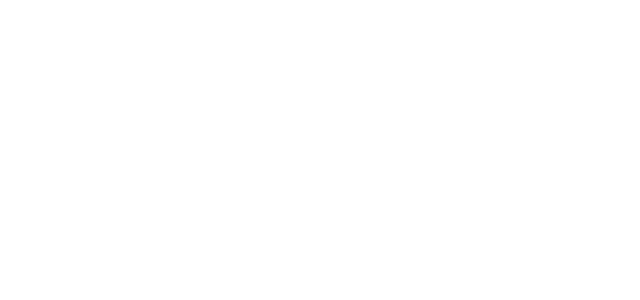
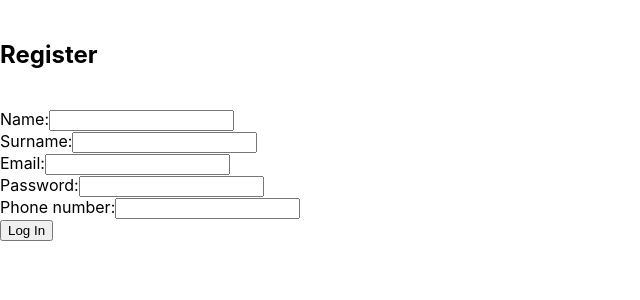
Before and after one commit to JakubCzura/RentACar, a React (Create React App) app in the folder rent-a-car.ui/: page /register in a window 1280 px wide. Before the commit this address had no page. Shown: the top 300 px of the page, without its empty margins (0-640 px from the left). Built offline with nearby package versions, Linux system fonts and the light colour scheme.

Commit message:
Registration works

```diff
--- a/rent-a-car.ui/src/components/Login.tsx
+++ b/rent-a-car.ui/src/components/Login.tsx
@@ -2,6 +2,7 @@ import React, { useState } from "react";
 import { Navigate, redirect } from "react-router-dom";
 import { useNavigate } from "react-router-dom";
 import axios from "axios";
+import NavigationButton from "./NavigationButton";
 
 interface LogInUserDto {
   email: string;
@@ -22,7 +23,10 @@ const config = {
       'Accept': 'application/json, text/plain, */*'
   }}
 
+
+
 const Login = () => {
+
 
 
   const [email, setEmail] = useState("");
@@ -37,7 +41,7 @@ const Login = () => {
       const { userId } = response.data;
       if (userId) {
         localStorage.setItem("authenticated", "true");
-        localStorage.setItem("userID", userId);
+        localStorage.setItem("userId", userId);
         navigate("/reservation");
       } else {
         alert("Login failed. Please try again.");
@@ -49,20 +53,29 @@ const Login = () => {
   };
 
 
-
   return (
     <div>
       <form onSubmit={logIn}>
+        <h2>
+          Log in
+        </h2>
+        <br/>
         <label>
           Email:
           <input type="email" value={email} onChange={(e) => setEmail(e.target.value)} />
         </label>
+        <br/>
         <label>
           Password:
           <input type="password" value={password} onChange={(e) => setPassword(e.target.value)} />
         </label>
+        <br/>
         <button type="submit">Log In</button>
       </form>
+      <h4>
+          Don't have account?
+      </h4>
+      <NavigationButton path="/register" label="Register" />
     </div>
   );
 
--- /dev/null
+++ b/rent-a-car.ui/src/components/NavigationButton.tsx
@@ -0,0 +1,19 @@
+import React from 'react';
+import { useNavigate } from 'react-router-dom';
+
+function NavigationButton(props:{
+    path : string,
+    label : string })
+    {
+    const navigate = useNavigate();
+
+  const handleClick = () => {
+    navigate(props.path);
+  };
+
+  return (
+    <button onClick={handleClick}>{props.label}</button>
+  );
+}
+
+export default NavigationButton;
--- /dev/null
+++ b/rent-a-car.ui/src/components/Registration.tsx
@@ -0,0 +1,101 @@
+import React, { useState } from "react";
+import { Navigate, redirect } from "react-router-dom";
+import { useNavigate } from "react-router-dom";
+import axios from "axios";
+
+interface RegisterUserDto {
+    name: string;
+    surname: string;
+    email: string;
+    password: string;
+    phoneNumber: string;
+}
+
+interface RegisterResponse {
+    name: string;
+    surname: string;
+    email: string;
+}
+
+const config = {
+  headers: {
+      'Content-Type': 'application/json',
+      'Access-Control-Allow-Headers': 'Origin, Methods, Content-Type, X-Auth-Token',
+      'Access-Control-Allow-Origin': '*',
+      'Access-Control-Allow-Methods': ' GET, POST, PATCH, PUT, DELETE, OPTIONS',
+      'Access-Control-Allow-Credentials': 'false',
+      'Accept': 'application/json, text/plain, */*'
+  }}
+
+const Registration = () => {
+    const [name, setName] = useState("");
+    const [surname, setSurname] = useState("");
+    const [email, setEmail] = useState("");
+    const [password, setPassword] = useState("");
+    const [phoneNumber, setPhoneNumber] = useState("");
+    const [message, setMessage] = useState('');
+  const navigate = useNavigate();
+  const logIn = async (event: React.FormEvent<HTMLFormElement>) => {
+    event.preventDefault();
+    const registerData: RegisterUserDto = {name, surname, email, password, phoneNumber };
+     try {
+      const response = await axios.post<RegisterResponse>("https://localhost:7216/account/register", registerData, config);
+      if (response.status == 200 || response.status == 201) {
+        //localStorage.setItem("authenticated", "true");
+        //localStorage.setItem("userId", userId);
+        navigate("/login");
+        setMessage('You were registered!');
+      } else {
+        alert("Login failed. Please try again.");
+      }
+    } catch (error) {
+      console.error(error);
+      alert("An error occurred while logging in. Please try again later.");
+    }
+  };
+
+
+
+  return (
+    <div>
+      <form onSubmit={logIn}>
+      {message && <p>{message}</p>} {/* render message if state is not empty */}
+        <br/>
+        <h2>
+            Register
+        </h2>
+        <br/>
+        <label>
+          Name:
+          <input type="text" value={name} onChange={(e) => setName(e.target.value)} />
+        </label>
+        <br/>
+        <label>
+          Surname:
+          <input type="text" value={surname} onChange={(e) => setSurname(e.target.value)} />
+        </label>
+        <br/>
+        <label>
+          Email:
+          <input type="email" value={email} onChange={(e) => setEmail(e.target.value)} />
+        </label>
+        <br/>
+        <label>
+          Password:
+          <input type="password" value={password} onChange={(e) => setPassword(e.target.value)} />
+        </label>
+        <br/>
+        <label>
+          Phone number:
+          <input type="text" value={phoneNumber} onChange={(e) => setPhoneNumber(e.target.value)} />
+        </label>
+        <br/>
+        <button type="submit">Log In</button>
+      </form>
+    </div>
+  );
+
+
+};
+
+export default Registration;
--- a/rent-a-car.ui/src/index.tsx
+++ b/rent-a-car.ui/src/index.tsx
@@ -6,6 +6,7 @@ import reportWebVitals from './reportWebVitals';
 import { BrowserRouter, Route, Routes } from 'react-router-dom';
 import Login from './components/Login';
 import Reservation from './pages/Reservation';
+import Registration from './components/Registration';
 
 const root = ReactDOM.createRoot(
   document.getElementById('root') as HTMLElement
@@ -16,6 +17,7 @@ root.render(
       <Routes>
         <Route index element={<Login />} />
         <Route path="login" element={<Login />} />
+        <Route path="register" element={<Registration />} />
         <Route path="reservation" element={<Reservation />} />
       </Routes>
     </BrowserRouter>
```
